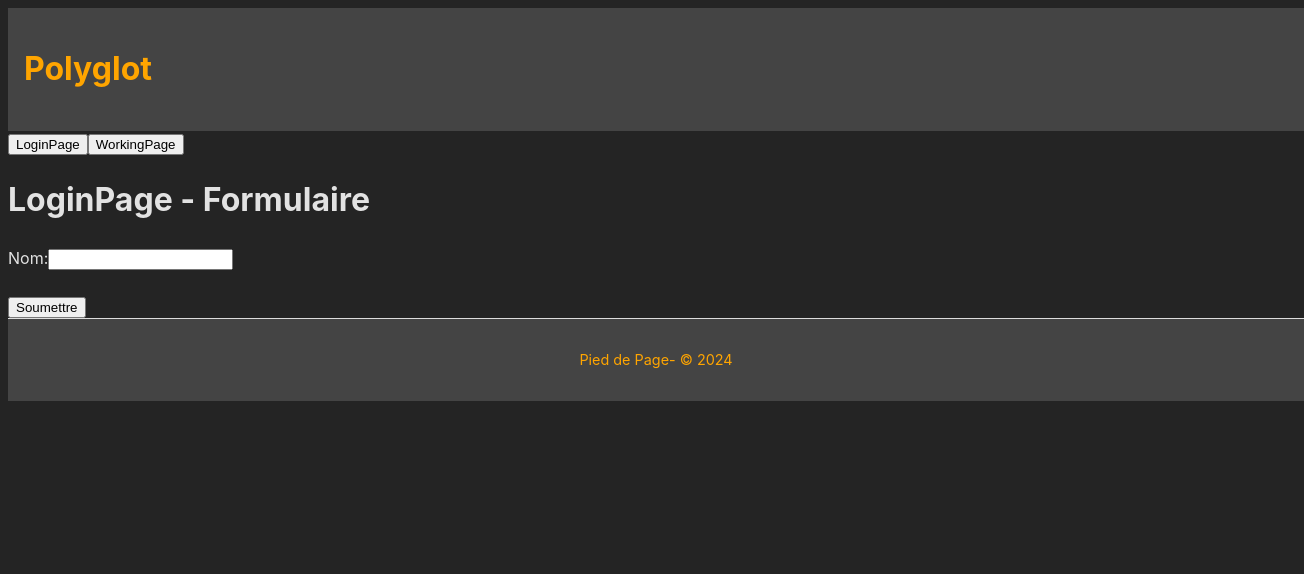
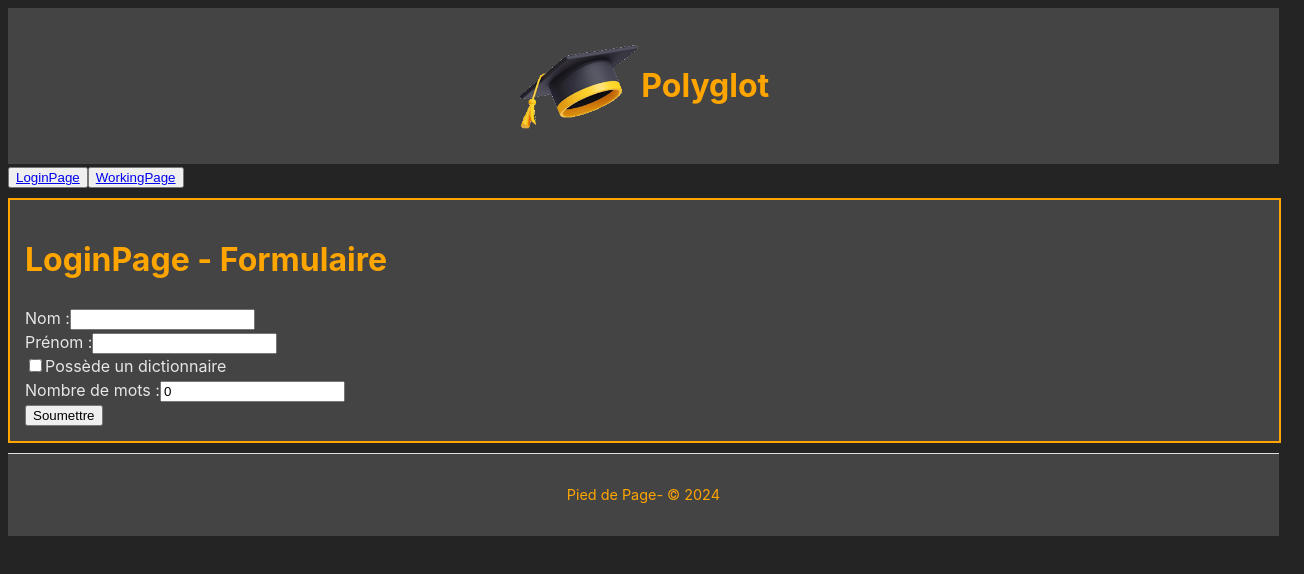
Before and after one commit to Philippe-78/depoPolyglot, a React (Vite) app: page / in a window 1280 px wide. Shown: the top 574 px of the page, 1304 px wide, since content can reach past the window. Built offline with nearby package versions, Linux system fonts and the light colour scheme.

Commit message:
logo et formulaire login page

```diff
--- a/src/app/App.tsx
+++ b/src/app/App.tsx
@@ -1,25 +1,19 @@
 import React from "react";
 import { BrowserRouter as Router, Route, Routes } from "react-router-dom";
+import LoginPage from '../pages/loginPage/LoginPage';
+import FirstPage from "../pages/firstpage/FirstPage";
 
-import LoginPage from './../pages/LoginPage';
-import FirstPage from "../pages/FirstPage";
-// import MainContent from "./../components/mainContent/MainContent";
-import NavBar from "./../components/navBar/NavBar";
 
 
 const App: React.FC = () => {
   return (
     <Router>
       <div>
-        {/* <Header />
-        <NavBar /> */}
         <Routes>
-          <Route path="/" Component={LoginPage} />
-          <Route path="/firstpage" Component={FirstPage} />
+           <Route path="/" element={<LoginPage/>} />
+          <Route path="/firstpage" element={<FirstPage/>} />
           </Routes>
-        {/* <MainContent /> */}
-        {/* <Footer /> */}
-      </div>
+        </div>
     </Router>
   );
 };
--- a/src/components/footers/Footer.css
+++ b/src/components/footers/Footer.css
@@ -4,7 +4,7 @@
     text-align: center;
     font-size: 0.9rem;
     position:relative;
-     width: 100%;
+     width: 98%;
     bottom:0;
     left: 0;
     color:orange;
--- a/src/components/header/Header.css
+++ b/src/components/header/Header.css
@@ -3,9 +3,10 @@
   color: whithe;
   padding: 1rem;
   display: flex;
-  justify-content: space-between;
+  justify-content:center;
   align-items: center;
-  width: 100%;
+  width: 98%;
+  height: 20%;
   top: 0;
  /* position: fixed;*/
  /* /z-index: 1000; */
@@ -13,6 +14,8 @@
 
 .header h1{
     color:orange;
+}
 
-
+.header img{
+  width:  10%;
 }
--- a/src/components/header/Header.tsx
+++ b/src/components/header/Header.tsx
@@ -1,9 +1,11 @@
 
 import './Header.css';
+
 
 export const Header=()=>{
     return (
         <header className='header'>
+             <img src="/logo-transparent.png" alt="Logo de l'application" />
 
         <h1>Polyglot</h1>
         </header>
--- a/src/components/navBar/NavBar.tsx
+++ b/src/components/navBar/NavBar.tsx
@@ -1,12 +1,16 @@
+import { Link } from "react-router-dom";
 
+const NavBar = () => {
+  return (
+    <>
+      <button>
+        <Link to="/">LoginPage</Link>
+      </button>
+      <button>
+        <Link to="/firstpage">WorkingPage</Link>
+      </button>
+    </>
+  );
+};
 
-
-const NavBar=()=>{
-    return(
-        <><button>LoginPage</button>
-        <button>WorkingPage</button></>
-
-    );
-  };
-
-  export default NavBar
+export default NavBar;
--- a/src/pages/LoginPage.tsx
+++ /dev/null
@@ -1,65 +0,0 @@
-
-import { useNavigate } from "react-router-dom";
-import  Header  from "../components/header/Header";
-import  Footer  from "../components/footers/Footer";
-import NavBar from "../components/navBar/NavBar";
-import { useState } from "react";
-
-const LoginPage = () => {
-  const [formData, setFormData] = useState({
-    name: "",
-    // email: "",
-  });
-  const navigate = useNavigate();
-
-  // Gestion de la soumission
-  const handleSubmit = (e) => {
-    e.preventDefault(); // Empêche le rafraîchissement de la page
-    console.log(formData);
-
-    // Redirection vers la première page
-    navigate("/firstpage");
-  };
-
-  // Gestion du changement de formulaire
-  const handleChange = (e) => {
-    setFormData({ ...formData, [e.target.name]: e.target.value });
-  };
-
-  return (
-    <div>
-      <Header />
-      <NavBar />
-      <h1> LoginPage - Formulaire </h1>
-      <form onSubmit={handleSubmit}>
-        <div>
-          <label>Nom:</label>
-          <input
-            type="text"
-            name="name"
-            value={formData.name}
-            onChange={handleChange}
-            required
-          />
-          <br />
-        </div>
-        <br />
-        {/* <div>
-          <label>Email :</label>
-          <input
-            type="email"
-            name="email"
-            value={formData.email}
-            onChange={handleChange}
-            required */}
-          {/* /> */}
-        {/* </div>
-        <br /> */}
-        <button type="submit">Soumettre</button>
-      </form>
-      <Footer />
-    </div>
-  );
-};
-
-export default LoginPage;
--- /dev/null
+++ b/src/pages/loginPage/LoginPage.tsx
@@ -0,0 +1,125 @@
+
+import { useNavigate } from "react-router-dom";
+// import { useState } from "react";
+// import  Header  from "../../components/header/Header";
+// import  Footer  from "../../components/footers/Footer";
+// import NavBar from "../../components/navBar/NavBar";
+// import './loginPage.css';
+
+
+
+
+// const LoginPage = () => {
+//   const [formData, setFormData] = useState({
+//     name: "",
+//     // email: "",
+//   });
+//   const navigate = useNavigate();
+
+//   // Gestion de la soumission
+//   const handleSubmit = (e) => {
+//     e.preventDefault(); // Empêche le rafraîchissement de la page
+//     console.log(formData);
+
+//     // Redirection vers la première page
+//     navigate("/firstpage");
+//   };
+
+//   // Gestion du changement de formulaire
+//   const handleChange = (e) => {
+//     setFormData({ ...formData, [e.target.name]: e.target.value });
+//   };
+
+//   return (
+//     <div>
+//       <Header />
+//       <NavBar />
+//       <div className="login">
+//       <h1> LoginPage - Formulaire </h1>
+//       <form onSubmit={handleSubmit}>
+//         <div>
+//           <label>Nom:</label>
+//           <input
+//             type="text"
+//             name="name"
+//             value={formData.name}
+//             onChange={handleChange}
+//             required />
+//           <br />
+//         </div>
+//         <br />
+
+//         <button type="submit">Soumettre</button>
+//       </form>
+//     </div><Footer />
+//   </div>
+//   );
+// };
+
+// export default LoginPage
+import React, { useState } from "react";
+import Header from "../../components/header/Header";
+import Footer from "../../components/footers/Footer";
+import NavBar from "../../components/navBar/NavBar";
+import './loginPage.css';
+
+type InfoUser = {
+  name: string;
+  prenom: string;
+  hasDictionnary: boolean;
+  nombreMots: number;
+  // Autres propriétés que vous souhaitez inclure
+};
+
+const LoginPage = () => {
+  const [infoUser, setInfoUser] = useState<InfoUser>({
+    name: "",
+    prenom:"",
+    hasDictionnary:false,
+    nombreMots:0
+  });
+
+  // Gestion de la soumission
+  const handleSubmit = (e) => {
+    e.preventDefault();
+    // Utilisez les données stockées dans infoUser pour effectuer des opérations, par exemple : authentification, validation, etc.
+  };
+
+  // Gestion du changemeng de formulaire
+  const handleInputChange = (e) => {
+    const { name, value, type, checked } = e.target;
+    const val = type === 'checkbox' ? checked : value;
+    setInfoUser({...infoUser, [name]: val});
+  };
+  return (
+    <div>
+      <Header />
+      <NavBar />
+      <div className="login">
+        <h1> LoginPage - Formulaire </h1>
+        <form onSubmit={handleSubmit}>
+          <div>
+            <label htmlFor="name">Nom :</label>
+            <input type="text" id="name" name="name" value={infoUser.name} onChange={handleInputChange} />
+          </div>
+          <div>
+            <label htmlFor="prenom">Prénom :</label>
+            <input type="text" id="prenom" name="prenom" value={infoUser.prenom} onChange={handleInputChange} />
+          </div>
+          <div>
+            <label>
+              <input type="checkbox" name="hasDictionnary" checked={infoUser.hasDictionnary} onChange={handleInputChange} />
+              Possède un dictionnaire
+            </label>
+          </div>
+          <div>
+            <label htmlFor="nombreMots">Nombre de mots :</label>
+            <input type="number" id="nombreMots" name="nombreMots" value={infoUser.nombreMots} onChange={handleInputChange} />
+          </div>
+          <button type="submit">Soumettre</button>
+        </form>
+      </div>
+      <Footer />
+    </div>
+  )};
+  export default LoginPage;
--- /dev/null
+++ b/src/pages/loginPage/loginPage.css
@@ -0,0 +1,16 @@
+.login {
+
+    background-color: #444444;
+    /* display:flex;
+    flex:1; */
+    border: 2px solid orange; /* Ajout d'un cadre de couleur or */
+    padding: 15px;
+    margin-top: 10px;
+    margin-bottom: 10px;
+    margin-left: 0px;
+    width: 98%;
+  }
+
+  .login h1{
+    color:orange;
+  }
```
Also changed, not shown: src/pages/firstpage/FirstPage.tsx (renamed from src/pages/FirstPage.tsx, +5 -5 lines), public/image.png (added), public/logo-transparent.png (added).
